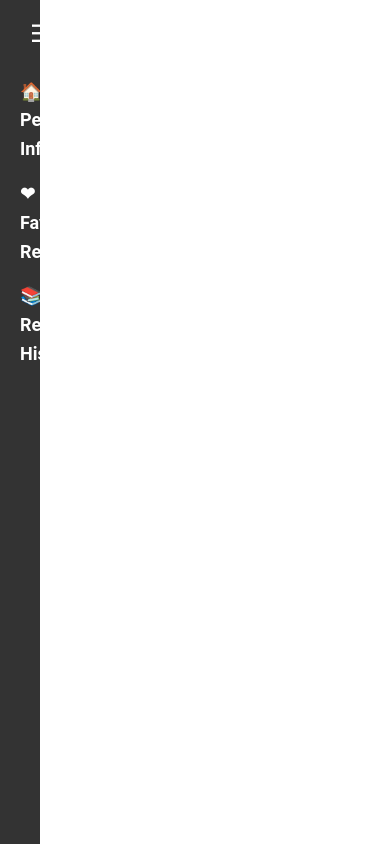
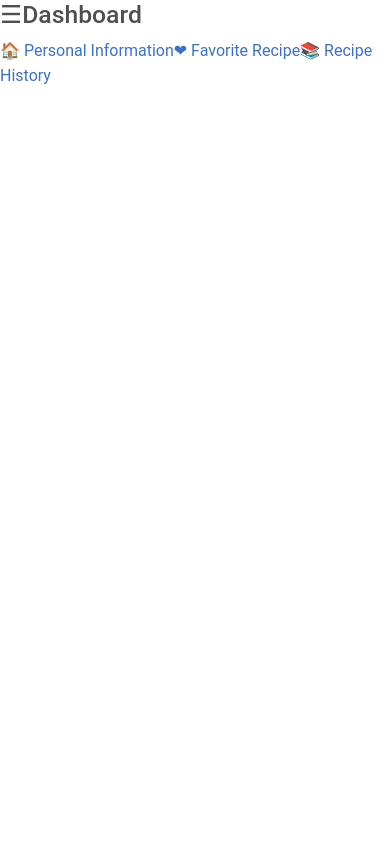
Before and after one commit to parulchaddha/TasteBud-AI, a React (Create React App) app in the folder tastebud/: page /detailsboard in a window 390 px wide. Built offline with nearby package versions, Linux system fonts and the light colour scheme.

Commit message:
detailsboard removed

```diff
--- a/tastebud/src/Components/Detailsboard.js
+++ b/tastebud/src/Components/Detailsboard.js
@@ -1,7 +1,7 @@
 // Sidebar.js
 import React, { useState } from 'react';
 import { Link } from 'react-router-dom';
-import '../css/detailsboard.css';
+// import '../css/detailsboard.css';
 
 const Sidebar = () => {
   const [isOpen, setIsOpen] = useState(false);
--- a/tastebud/src/Components/Home.js
+++ b/tastebud/src/Components/Home.js
@@ -43,29 +43,11 @@ function Home() {
     setShowLogoutModal(false);
   };
 
-  const confirmLogout = async () => {
-    try {
-      // Call your logout API
-      const logoutResponse = await fetch('http://localhost:5000/logout', {
-        method: 'POST',
-        credentials: 'include',
-      });
-
-      // Assuming a successful response means the user is logged out
-      if (logoutResponse.ok) {
-        // Clear user data on the client-side
-        updateUser(null); // Assuming updateUser is your context function to update userData
-        setIsLoggedIn(false);
-        console.log('User logged out successfully');
-      } else {
-        console.error('Logout API request failed');
-      }
-
-      // Close the logout modal or perform other actions
-      setShowLogoutModal(false);
-    } catch (error) {
-      console.error('Error during logout:', error);
-    }
+  const confirmLogout = () => {
+    // Clear user data on logout
+    console.log('Logout button clicked');
+    setIsLoggedIn(false);
+    setShowLogoutModal(false);
   };
 
   return (
--- a/tastebud/src/css/detailsboard.css
+++ b/tastebud/src/css/detailsboard.css
@@ -1,6 +1,6 @@
 
   /* Update styles for links */
-  a:link,
+  /* a:link,
   a:visited {
     text-decoration: none;
     color: white;
@@ -17,7 +17,7 @@
   }
 
   /* Hamburger icon */
-  .sidebar {
+  /* .sidebar {
     width: 300px;
     height: 100vh;
     background-color: #333;
@@ -25,17 +25,17 @@
     padding: 20px;
     position: fixed;
     transition: width 0.3s ease; /* Add smooth transition for width */
-  }
+  /* } */
 
-  .sidebar h2 {
+  /* .sidebar h2 {
     margin-bottom: 20px;
     display: flex;
     justify-content:flex-start;
     align-items: center;
     margin-left: 5px;
   }
-
-  .sidebar-link {
+   */
+  /* .sidebar-link {
     text-decoration: none;
     color: white;
     font-size: 18px;
@@ -49,13 +49,13 @@
     background-color: white;
     color: black;
   }
-
-  .icon {
+   */
+  /* .icon {
     margin-right: 10px;
   }
 
   /* Open state styles */
-  .sidebar.open {
+  /* .sidebar.open {
     width: 250px;
   }
 
@@ -63,16 +63,5 @@
     cursor: pointer;
     font-size: 24px;
     transition: right 0.3s ease; /* Add smooth transition for right position */
-    margin-left: 5px; /* Adjust margin for less distance */
-  }
-  /* Media query for smaller screens */
-  @media screen and (max-width: 768px) {
-    .sidebar {
-      width: 0;
-      overflow: hidden;
-    }
-
-    .sidebar.open {
-      width: 250px;
-    }
-  }
+    /* margin-left: 5px; Adjust margin for less distance
+  }   */
```
